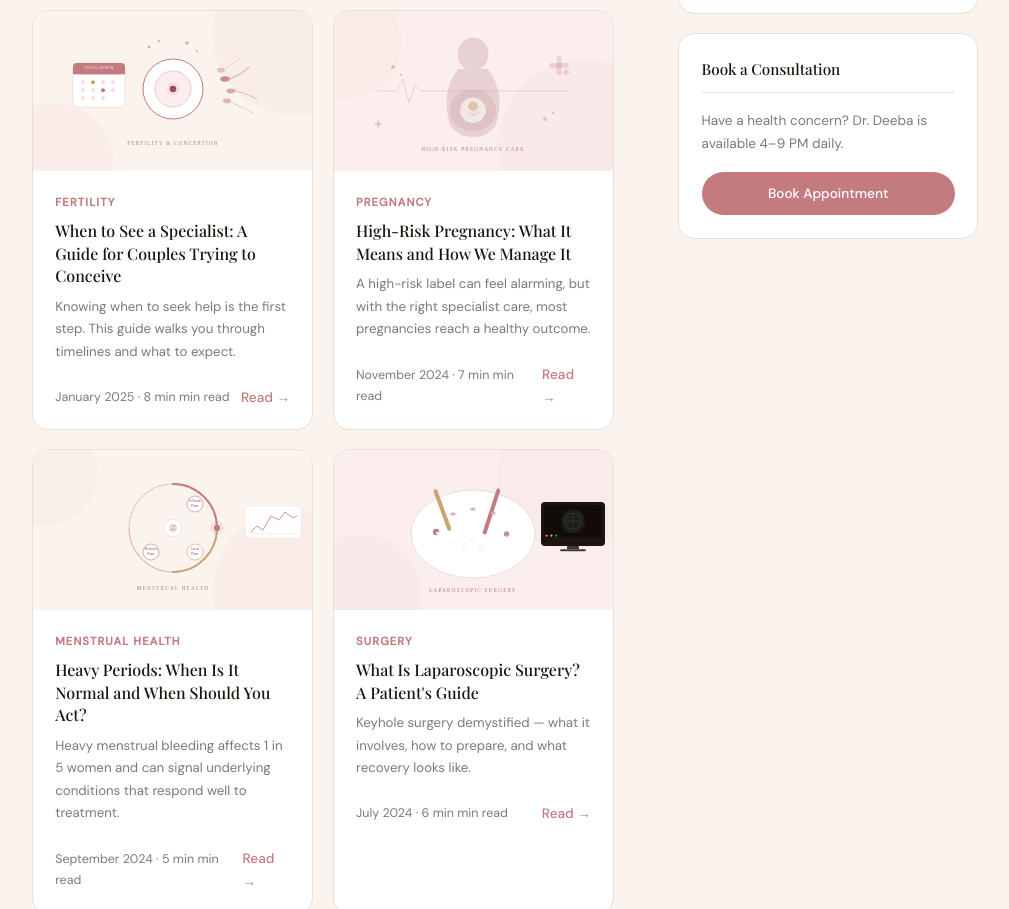
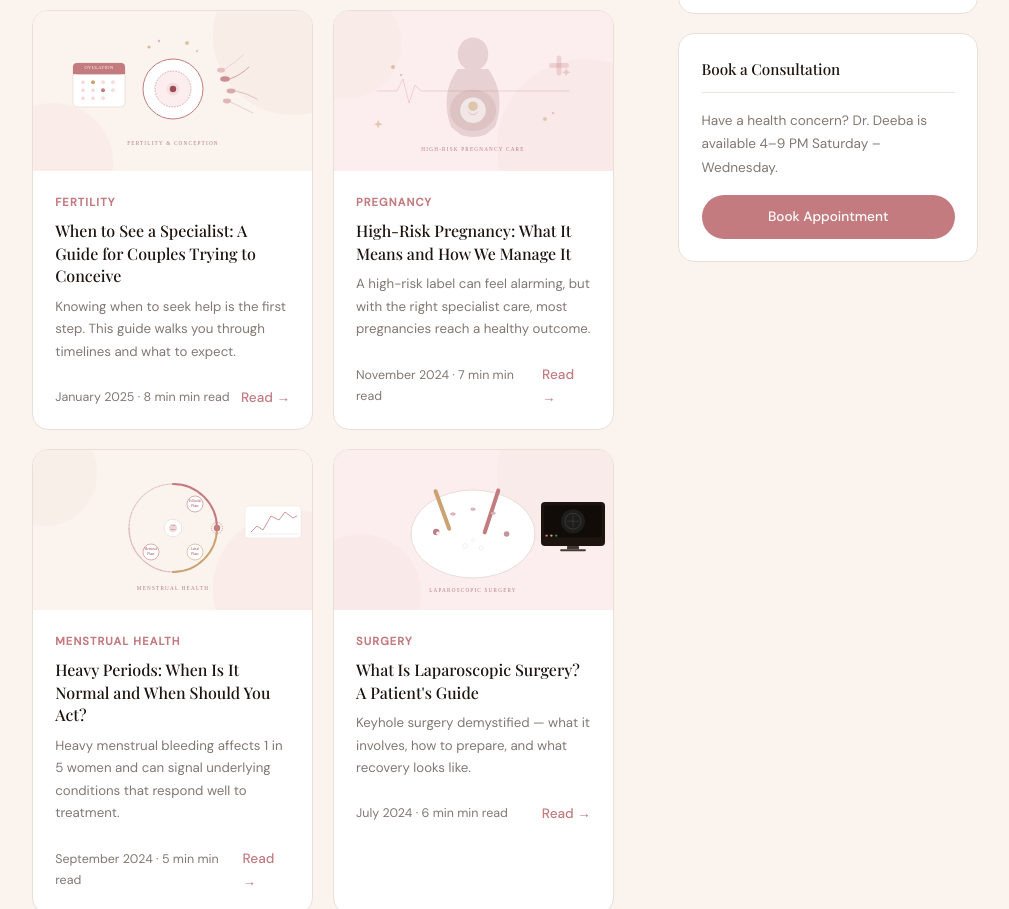
Before and after one commit to nadernehal10/my-website-drfarzanadeeba, a plain HTML site: page Blog.html in a window 1280 px wide. Shown: the part 1063-1972 px from the top of the page, without its empty margins (135-1144 px from the left). Drawn offline with nearby package versions, Linux system fonts and the light colour scheme; a web font is replaced by a local one.

Commit message:
updated chamber hours in blog page

```diff
--- a/Blog.html
+++ b/Blog.html
@@ -201,7 +201,7 @@
     </div>
     <div class="sidebar-card fade-up">
       <h4 id="sidebar-book-title">Book a Consultation</h4>
-      <p id="sidebar-book-desc" style="font-size:0.85rem;color:var(--ink-soft);margin-bottom:1rem;">Have a health concern? Dr. Deeba is available for consultations 4–9 PM daily.</p>
+      <p id="sidebar-book-desc" style="font-size:0.85rem;color:var(--ink-soft);margin-bottom:1rem;">Have a health concern? Dr. Deeba is available for consultations 4–9 PM Saturday – Wednesday.</p>
       <a href="index.html#contact" style="display:block;background:var(--rose);color:white;text-align:center;border-radius:99px;padding:0.65rem;font-size:0.85rem;font-weight:500;text-decoration:none;transition:background 0.2s;" onmouseover="this.style.background='var(--rose-deep)'" onmouseout="this.style.background='var(--rose)'" id="sidebar-book-btn">Book Appointment</a>
     </div>
   </aside>
@@ -235,7 +235,7 @@ const UI = {
     navCta: "Book Appointment",
     sidebarRecent: "Recent Articles", sidebarTopics: "Browse Topics",
     sidebarBook: "Book a Consultation",
-    sidebarBookDesc: "Have a health concern? Dr. Deeba is available 4–9 PM daily.",
+    sidebarBookDesc: "Have a health concern? Dr. Deeba is available 4–9 PM Saturday – Wednesday.",
     sidebarBookBtn: "Book Appointment",
     featured: "Featured", readArticle: "Read article →", read: "Read →",
     minRead: "min read", by: "By Dr. Farzana Deeba",
@@ -248,7 +248,7 @@ const UI = {
     navCta: "অ্যাপয়েন্টমেন্ট নিন",
     sidebarRecent: "সাম্প্রতিক নিবন্ধ", sidebarTopics: "বিষয় ব্রাউজ করুন",
     sidebarBook: "পরামর্শ নিন",
-    sidebarBookDesc: "ডাঃ দীবা প্রতিদিন বিকাল ৪–রাত ৯টা পরামর্শের জন্য উপলব্ধ।",
+    sidebarBookDesc: "ডাঃ দীবা শনিবার থেকে বুধবার বিকাল ৪–রাত ৯টা পরামর্শের জন্য উপলব্ধ।",
     sidebarBookBtn: "অ্যাপয়েন্টমেন্ট নিন",
     featured: "বিশেষ নিবন্ধ", readArticle: "নিবন্ধ পড়ুন →", read: "পড়ুন →",
     minRead: "মিনিট পড়া", by: "ডাঃ ফারজানা দীবা",
```
